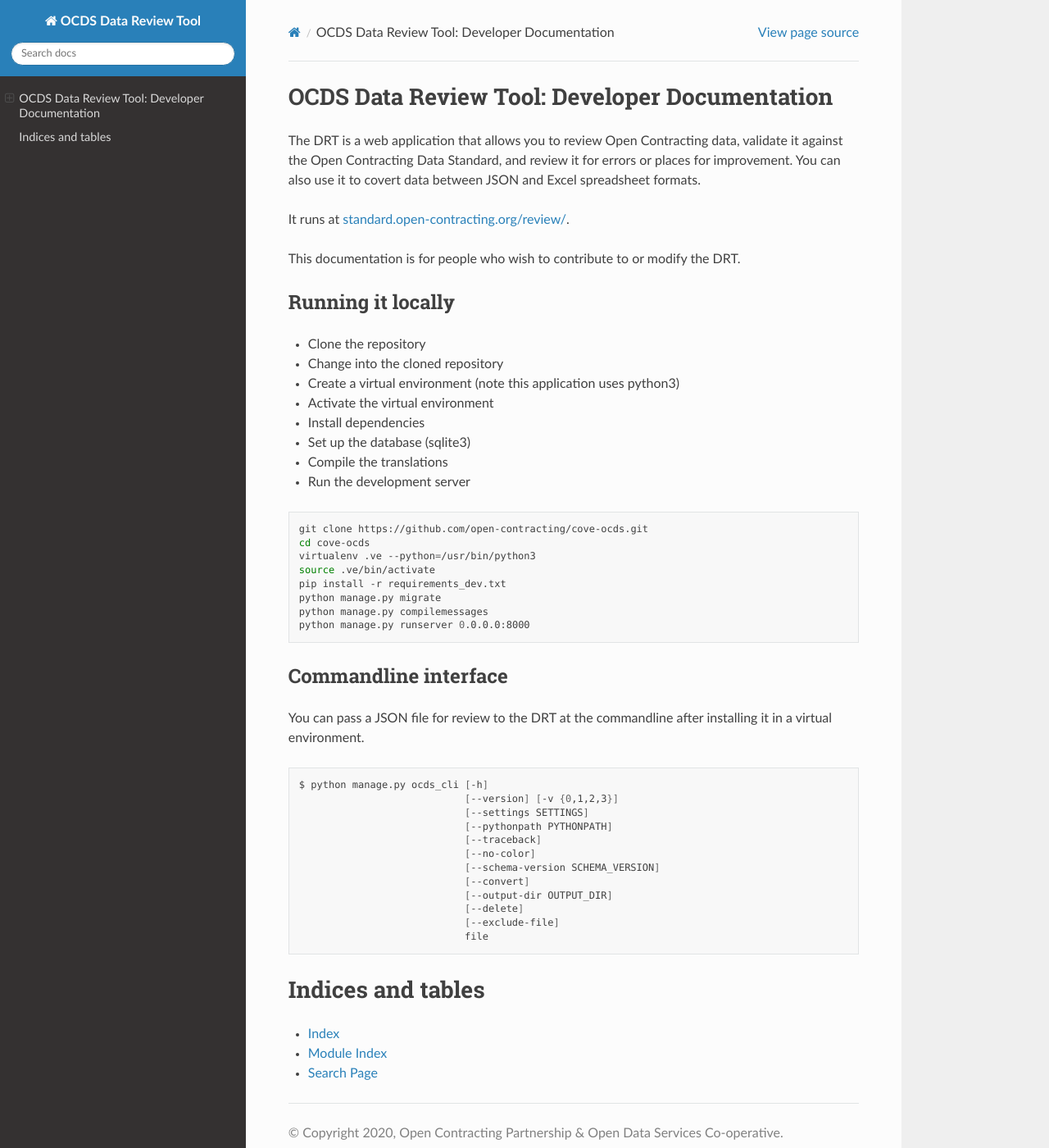
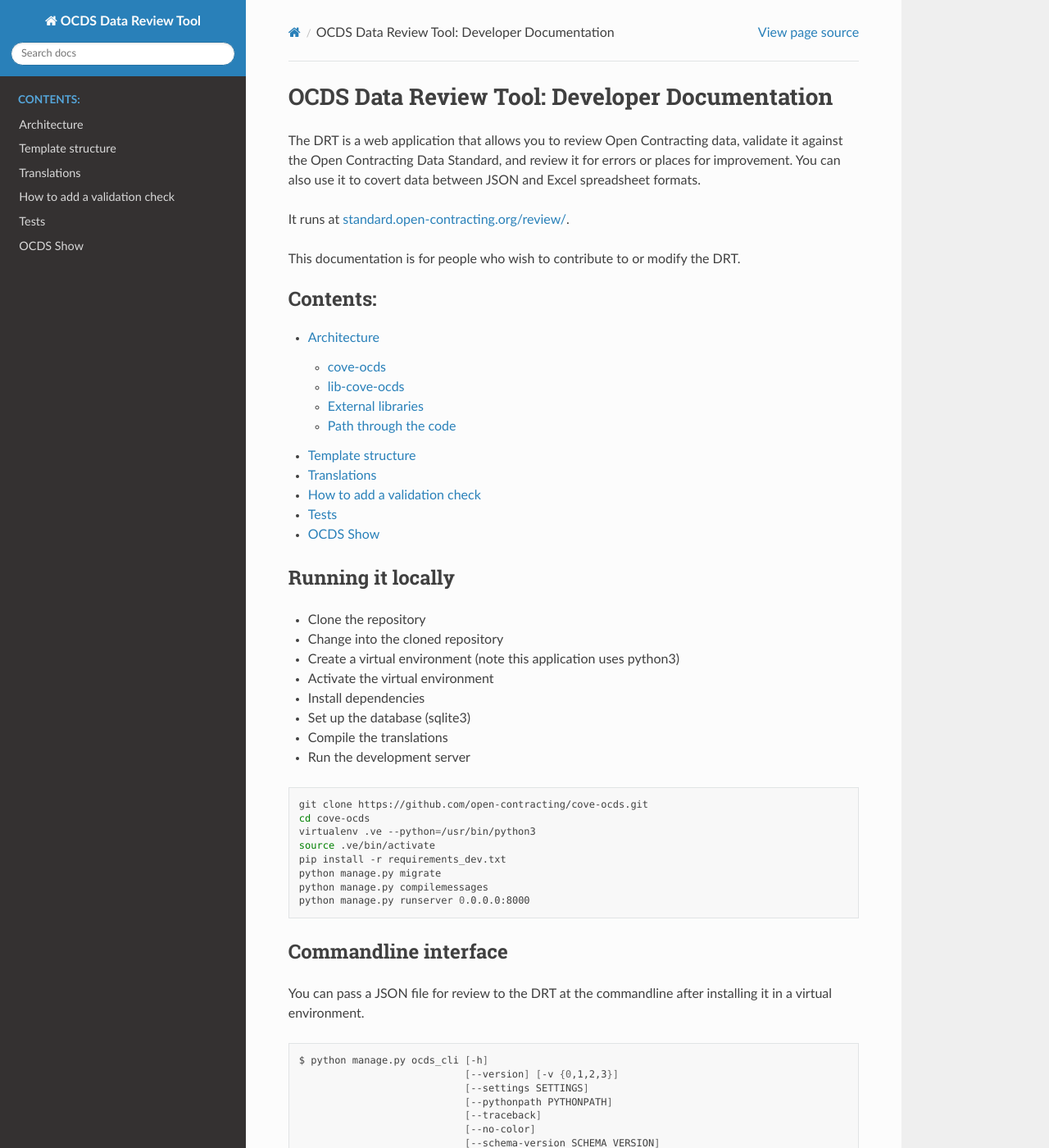
Before and after one commit to spendnetwork/silvereye, a Sphinx documentation site: the page built from docs/index.rst, in a window 1280 px wide and 1400 px high. Shown: the whole window at 82% size. Built offline with Sphinx 7.4.7 and the Read the Docs theme 2.0.0, drawn with Linux system fonts in a browser that asks for light colours; some of the changed lines change nothing that is shown.

Commit message:
Start docs draft

```diff
--- /dev/null
+++ b/docs/architecture.rst
@@ -0,0 +1,38 @@
+Architecture
+============
+
+The OCDS Data Review tool comprises two main parts, which are documented here.
+
+* cove-ocds (`this repository <https://github.com/open-contracting/cove-ocds>`_): a web application which makes light use of Django components.
+* lib-cove-ocds (`open-contracting/lib-cove-ocds <https://github.com/open-contracting/lib-cove-ocds>`_): a library containing most of the functions for performing validation and transformation on OCDS data.
+
+cove-ocds
+---------
+
+cove_ocds/lib contains OCDS data specific exceptions (errors generated by invalid data or input), as well as additional functions for OCDS Show (the JavaScript data explorer).
+
+cove_ocds also contains fixtures for testing, and the tests themselves; templates and related static files; code for the CLI version of the DRT; and locale files for translations.
+
+cove_ocds/views.py does most of the heavy lifting of taking an input file from the web interface and carrying out the various validation checks and conversions, then piping the output back to the right templates.
+
+cove_project contains the Django components (settings, URL paths, server).
+
+
+lib-cove-ocds
+-------------
+
+lib-cove-ocds contains OCDS data specific functions, but in a way that means they can be reused by other software and scripts without having to import the whole of the DRT to do so. It includes the OCDSSchema object. Most of the validation checks for OCDS data are here.
+
+External libraries
+------------------
+
+The OCDS Data Review Tool is just one manifestation of software historically known as 'CoVE' (Convert, Validate, Explore). Instances of CoVE exist for other standards as well as OCDS. We modularise and reuse code where possible, so as a result the DRT has dependencies on external libraries related to CoVE:
+
+* lib-cove (`opendataservices/lib-cove <https://github.com/opendataservces/lib-cove>`_): contains functions and helpers that may be useful for data validation and review, regardless of the particular data standard.
+* lib-cove-web (`opendataservices/lib-cove-web <https://github.com/opendataservices/lib-cove-web>`_): provides a barebones Django configuration, and baseline CSS, JS and templates that are common for all CoVE instances. It is also a place for common functions relating to presentation or display of data or output. Any templates edited here typically affect all CoVE instances. Sometimes this is useful, but for OCDS-only changes, templates can be overridden in cove-ocds. This and cove-ocds are the only places where frontend output and translatable strings should be.
+* flatten-tool (`opendataservices/lib-cove <https://github.com/opendataservces/flatten-tool>`_): a general purpose library for converting data between JSON and CSV/XLS formats. While not CoVE-specific, it is listed here because it is a specialised tool of which the DRT makes heavy use.
+
+Path through the code
+---------------------
+
+When you pass data into the web front end...
--- /dev/null
+++ b/docs/how-to-add-a-validation-check.rst
@@ -0,0 +1,2 @@
+How to add a validation check
+=============================
--- a/docs/index.rst
+++ b/docs/index.rst
@@ -10,6 +10,13 @@
 .. toctree::
    :maxdepth: 2
    :caption: Contents:
+
+   architecture
+   template-structure
+   translations
+   how-to-add-a-validation-check
+   tests
+   ocds-show
 
 Running it locally
 ------------------
--- /dev/null
+++ b/docs/ocds-show.rst
@@ -0,0 +1,2 @@
+OCDS Show
+=========
--- /dev/null
+++ b/docs/template-structure.rst
@@ -0,0 +1,2 @@
+Template structure
+==================
--- /dev/null
+++ b/docs/tests.rst
@@ -0,0 +1,2 @@
+Tests
+=====
--- /dev/null
+++ b/docs/translations.rst
@@ -0,0 +1,26 @@
+Translations
+============
+
+The OCDS DRT uses `Django's translation framework <https://docs.djangoproject.com/en/1.8/topics/i18n/translation/>`_. This means you should wrap text in templates in `{% trans 'Text to translate' %}` tags and human readable strings embedded in code should be wrapped with `_('text to translate')`.
+
+When new strings are added or existing ones edited, extract them and push them to Transifex for translation:
+
+    python manage.py makemessages -l en
+    tx push -s
+
+In order to fetch translated strings from transifex:
+
+    tx pull -a
+
+In order to compile them:
+
+    python manage.py compilemessages
+
+Keep the makemessages and pull messages steps in their own commits separate from the text changes.
+
+To check that all new text is written so that it is able to be translated you could install and run `django-template-i18n-lint`
+
+    pip install django-template-i18n-lint
+    django-template-i18n-lint cove
+
+Translatable strings may also be found in lib-cove-web. If a new language is added for the OCDS DRT, the strings in lib-cove-web will also need to be translated.
```
